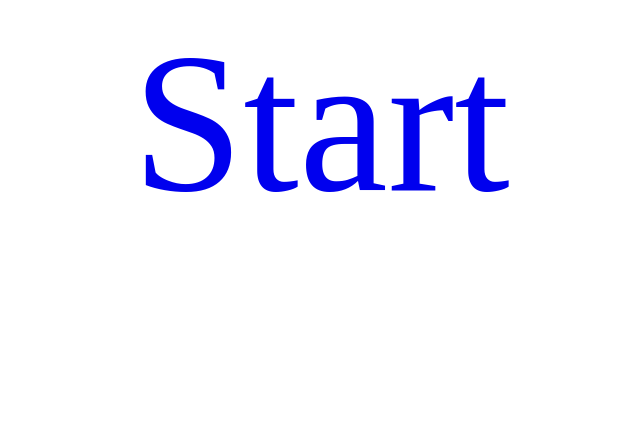
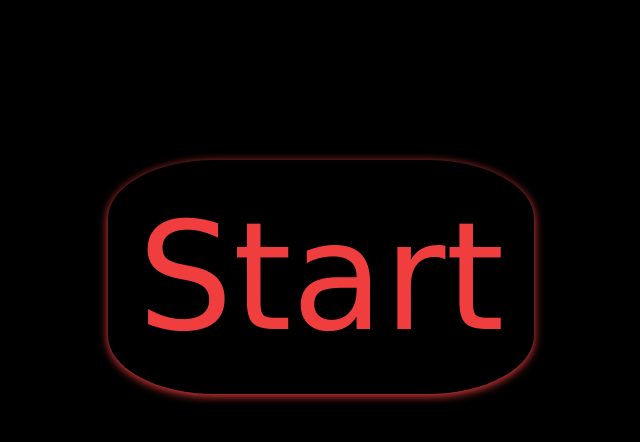
Before and after one commit to sakibnjr/presentation, a plain HTML site: page index.html in a window 1280 px wide. Shown: the whole page, without its empty margins (319-959 px from the left). Drawn offline with Linux system fonts and the light colour scheme.

Commit message:
Update index.html

```diff
--- a/index.html
+++ b/index.html
@@ -7,18 +7,37 @@
     <title>Presentation</title>
   </head>
   <style>
-    a:link {
+    body {
       display: flex;
-      align-items: center;
+      text-align: center;
       justify-content: center;
-      font-size: 200px;
+      background-color: #000;
+      margin: 12.5% auto;
+    }
+    a:link,
+    a:visited {
       text-decoration: none;
-      border: ;
+      font-size: 150px;
+      color: #f03e3e;
+      padding: 30px;
+      border-radius: 25%;
+      font-family: "Lucida Sans";
+      box-shadow: 0px 2px 10px #f03e3e;
+    }
+    a:hover {
+      border-left: 15px solid #f03e3e;
+      border-right: 15px solid #f03e3e;
+      transition: all 0.2s ease-in-out;
+    }
+    a:active {
+      color: #66d9e8;
+      border-left: 15px solid #66d9e8;
+      border-right: 15px solid #66d9e8;
     }
   </style>
   <body>
     <a
-      href="https://www.canva.com/design/DAFkBQY8fKg/tyYGqBP5iQPVr_fBIfQH0A/view?utm_content=DAFkBQY8fKg&utm_campaign=designshare&utm_medium=link&utm_source=publishsharelink"
+      href="https://www.canva.com/design/DAFkIYA8MjY/4O9Yldrl6GSRLwN_6JGQuw/view?utm_content=DAFkIYA8MjY&utm_campaign=designshare&utm_medium=link&utm_source=publishsharelink"
       >Start</a
     >
   </body>
```
